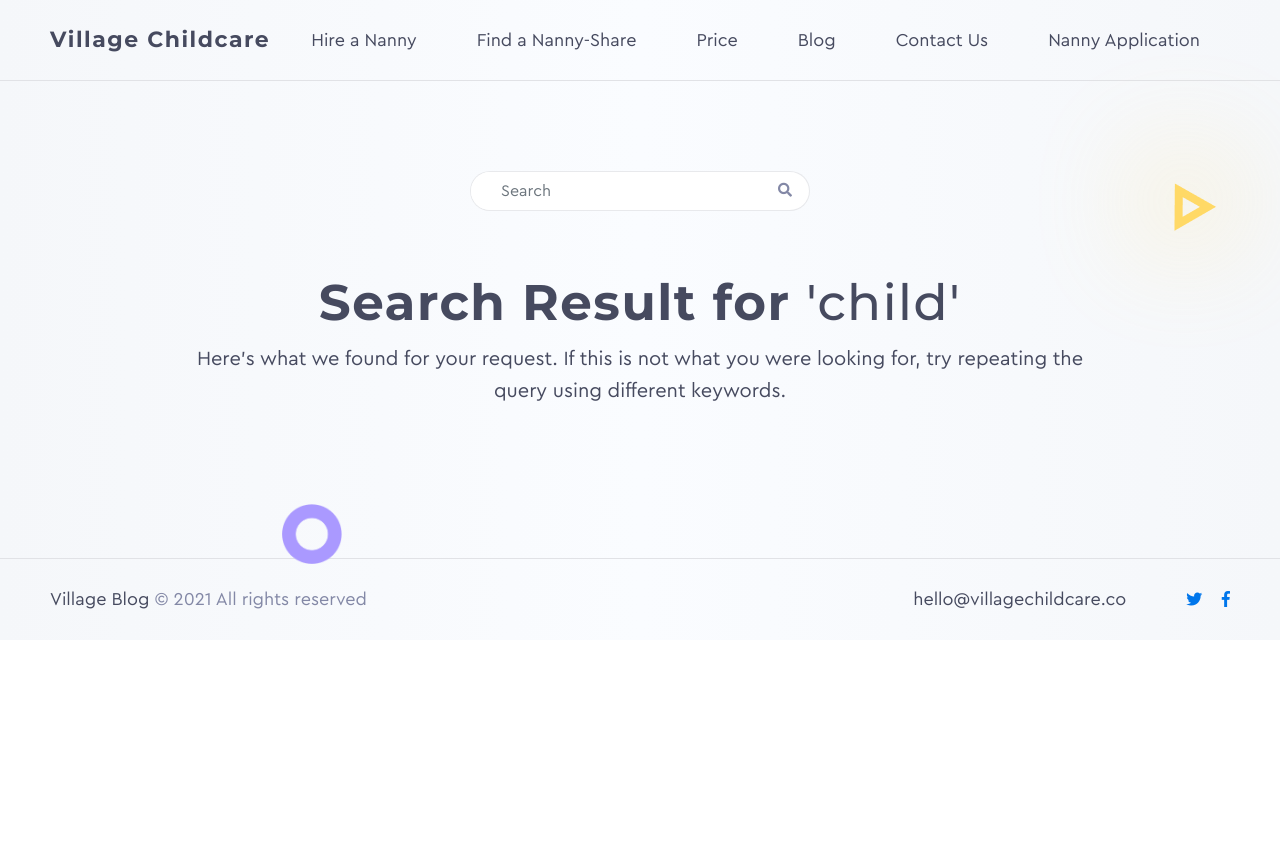
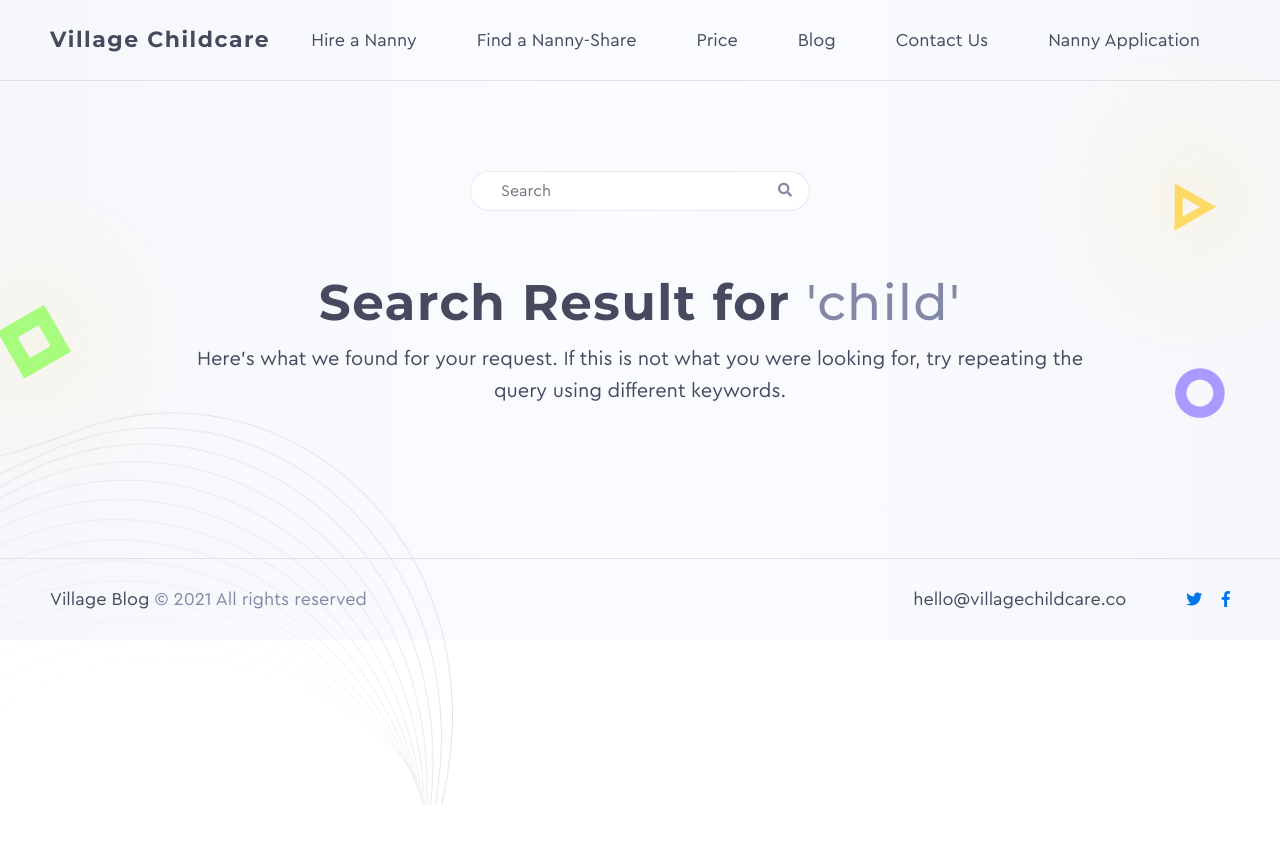
Before and after one commit to webuimaker/vblog, a Jekyll site: the page built from search.html, in a window 1280 px wide. Shown: the top 844 px of the page. Built offline with Jekyll 4.4.1, drawn with Linux system fonts in a browser that asks for light colours; nearby versions of some CDN libraries; comment, search, counter and statistics services are not loaded.

Commit message:
updated search

```diff
--- a/_layouts/default.html
+++ b/_layouts/default.html
@@ -56,7 +56,7 @@ ga('send', 'pageview');
 
 
 
-<div class="site-content {% if page.url == '/' %} firstpage {% endif %}  {% if page.url == '/contact' %} rightbg {% endif %}">
+<div class="site-content {% if page.url == '/'   %} firstpage {% endif %} {% if page.layout == 'search'  %} searchpage {% endif %}  {% if page.url == '/contact' %} rightbg {% endif %}">
     <!-- <div class="purple_dot"><img src="assets/images/purple_ring.png" alt=""></div> -->
 
 
@@ -102,9 +102,11 @@ ga('send', 'pageview');
 <!-- Begin Footer
 ================================================== -->
 <footer class="footer">
+    {% if page.url == '/' %}
     <div class="purple-circle">
         <img src="{{ site.baseurl }}/assets/images/purple-circle.png" class="img-fluid" alt="">
     </div>
+    {%endif%}
 
     <div class="container-fluid">
         <div class="row">
--- a/_layouts/search.html
+++ b/_layouts/search.html
@@ -2,7 +2,7 @@
 layout: default
 ---
 <div class="search">
-
+	<div class="yellow_shadow"><img src="/assets/images/rectangle-green.png" class="img-fluid" alt=""></div>
 <div class="container">
 	<div class="row">
 	  <div class="col-10 mx-auto text-center">
@@ -11,5 +11,9 @@ layout: default
 	  </div>
 	</div>
   </div>
+
+  <div class="purple-circle">
+		<img src="{{ site.baseurl }}/assets/images/purple-circle.png" class="img-fluid" alt="">
+	</div>
 	{{ content }}
 </div>
--- a/assets/css/theme.scss
+++ b/assets/css/theme.scss
@@ -1257,10 +1257,30 @@ color: #464A5F;
 
 .list-inline-item:not(:last-child){margin-right:.9rem}
 
-
-
-
-.firstpage:before{
+#vgsearch{
+    color: #8388a6;
+}
+.search{
+    position: relative;
+    .purple-circle{
+        position: absolute;
+        bottom: 20px;
+        width: 50px;
+        height: 50px;
+        right: -30px;
+
+    }
+    .yellow_shadow{
+        position: absolute;
+        left: -10%;
+        top: 6%;
+    }
+}
+
+
+
+
+.firstpage:before, .searchpage:before{
     background-image: url(/assets/images/line-2-1.png);
     content: "";
     background-repeat: no-repeat;
--- a/assets/js/search.js
+++ b/assets/js/search.js
@@ -7,7 +7,7 @@
 
       for (var i = 0; i < results.length; i++) {  // Iterate over the results
         var item = store[results[i].ref];
-        appendString += '<li class="col-lg-4 col-md-4 blogBox"><div class="item"><img src="' + item.image + '"><a href="' + item.url + '"><h3>' + item.title +'</h3></a>';
+        appendString += '<li class="col-lg-4 col-md-4 blogBox"><div class="item"><img src="' + item.image + '"><div class="publice"><a href="' + item.url + '"><h3>' + item.title +'</h3></a></div>';
        // appendString += '<p>' + item.content.substring(0, 150) + '...</p></div></li>';
       }
 
```
